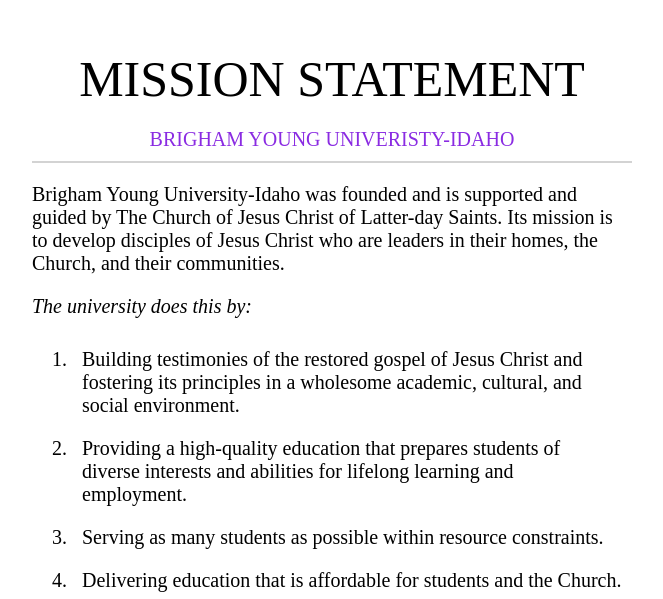
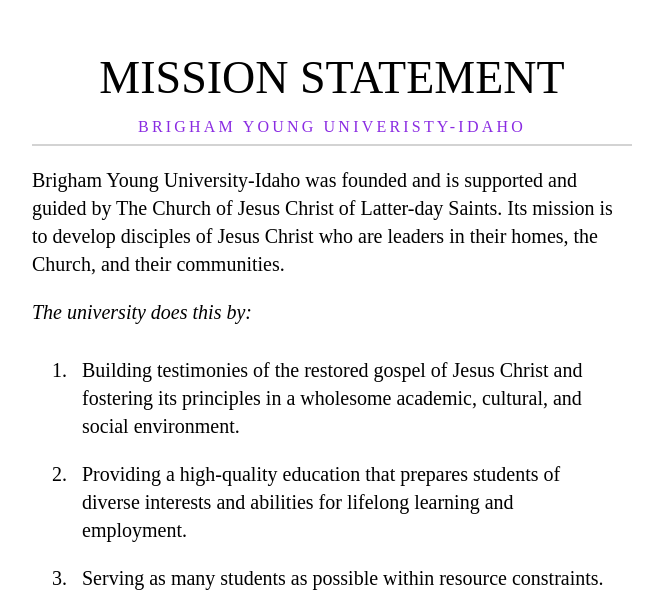
Before and after one commit to RectSq/wdd131, a plain HTML site: page mission/index.html in a window 1280 px wide. Shown: the top 599 px of the page, without its empty margins (308-971 px from the left). Drawn offline with Linux system fonts and the light colour scheme.

Commit message:
changed text pacing (height, kettering)

```diff
--- a/mission/style.css
+++ b/mission/style.css
@@ -2,6 +2,7 @@
     width: 600px;
     margin: 0 auto;
     font-size: 20px;
+    line-height: 1.4;
 }
 
 header {
@@ -9,14 +10,15 @@
 }
 
 #title {
-    font-size: 50px;
-    margin-bottom: 20px;
+    font-size: 46px;
+    margin-bottom: -10px;
 }
 
 #school {
     color: blueviolet;
-    /* font-size: 16px; */
-    margin-bottom: -10px;
+    font-size: 16px;
+    margin-bottom: -15px;
+    letter-spacing: 0.2em;
 }
 
 #divider {
```
